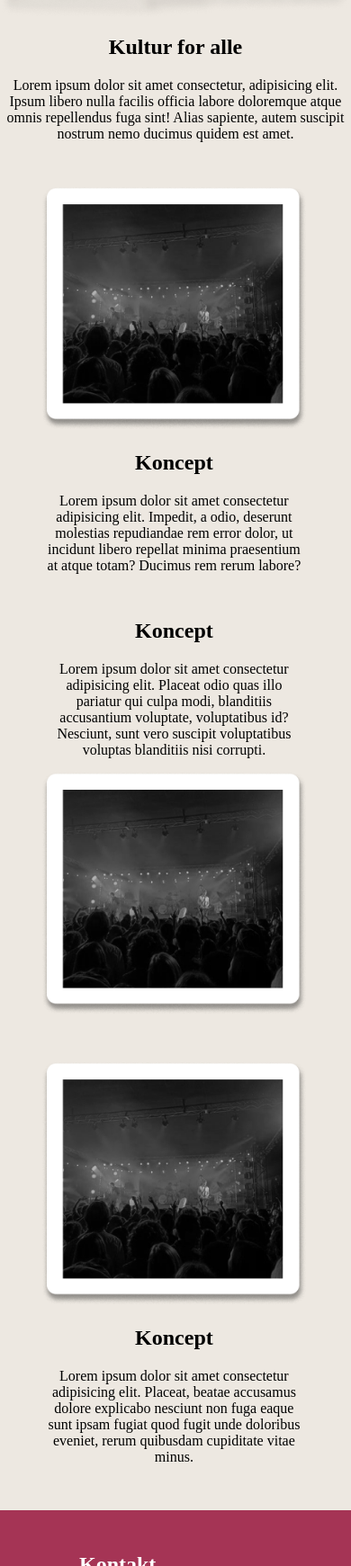
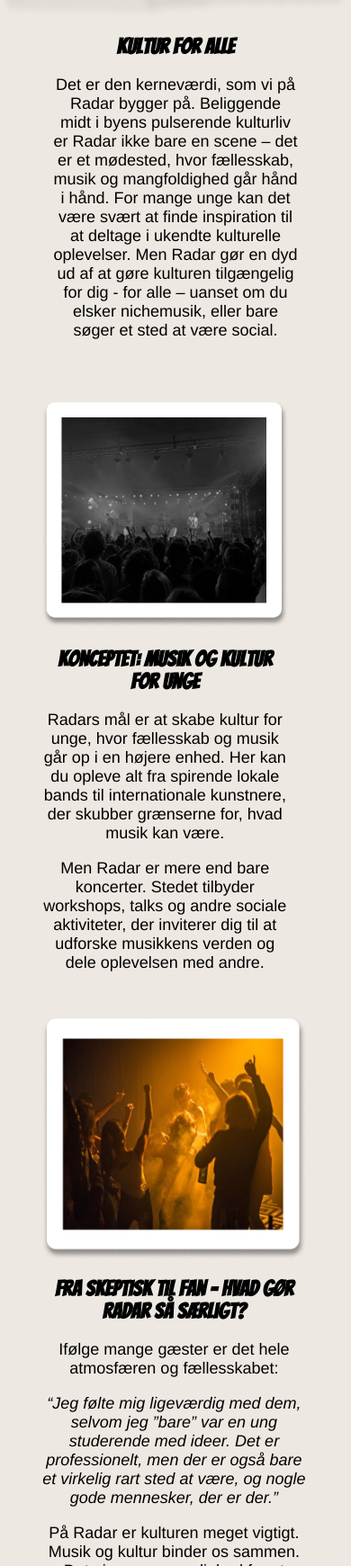
Before and after one commit to majabaekgaard/EksamenRadar, a plain HTML site: page OmRadar.html in a window 390 px wide. Shown: the part 259-2000 px from the top of the page at 90% size. Drawn offline with Linux system fonts and the light colour scheme.

Commit message:
om radar side færdig - mangler seo osv

```diff
--- a/CSS/OmRadar.css
+++ b/CSS/OmRadar.css
@@ -5,6 +5,15 @@
     box-sizing: border-box;
     background-color: #EDE8E1;
 }
+
+.bangers-regular {
+    font-family: "Bangers", system-ui;
+    font-weight: 400;
+    font-style: normal;
+  }
+
+
+
 
 :root{
     --baggrund: #EDE8E1;
@@ -29,6 +38,7 @@
 /* Styling af nav-bar */
 nav {
     display: flex;
+    font-family: "Bangers", system-ui;
     align-items: center;
     justify-content: space-between;
     background-color: #EDE8E1;
@@ -201,25 +211,48 @@
     max-width: 100%;          /* Begræns tekstens bredde */
     font-size: 300%;
     width: 300%;
+    font-family: "Bangers", system-ui;
+
+}
+
+h1,h2,h3{
+    font-family: "Bangers", system-ui;
+}
+
+
+p {
+    font-family: Helvetica, sans-serif;
+    font-size: large;
+}
+/* Tekst + billede indhold*/
+
+
+
+.indhold{
+text-align: center;
+    width: 70%;
+    max-width: 100%;
+    font-size: x-large;
+}
+.intro{
+    display: flex;
+    justify-content: center; /* Centrerer horisontalt */
+    width: 100%; /* Fylder hele bredden */
 
 }
 
 
-/* Tekst + billede indhold*/
-
-
-.intro{
-    text-align: center;
-}
 
 
 .Indhold1{
     display: flex;
     margin: 50px;
+    width: 70%;
 }
 
 .billedekoncept{
     width: 30%;
+    margin-right: 25px;
 }
 
 
@@ -228,22 +261,26 @@
     display: flex;
     margin: 50px;
     max-width: 100%;
+
 }
 
 
 .billedekoncept2{
-    width: 30%;
+    width: 25%;
+    margin-left: 25px;
 
 }
 
 .Indhold3{
     display: flex;
     margin: 50px;
+    width: 70%;
 }
 
 
 .billedekoncept3{
     width: 30%;
+    margin-right: 25px;
 }
 
 
@@ -256,6 +293,7 @@
     color: #333; /* tekstfarve */
     padding: 5px 0;
     font-size: 20px;
+
   }
 
   /* Beholder for at holde indholdet centreret */
@@ -280,6 +318,7 @@
     margin-bottom: 20px;
     font-size: 24px;
     color: #ffffff;
+    font-family: "Bangers", system-ui;
   }
 
     /* styling af tekst i footer - ikke overskrift */
@@ -307,6 +346,8 @@
 
     padding-right: 15px;
   }
+
+
 /* Media query til telefon */
 @media (max-width: 450px) {
     /* navigationsbar */
@@ -347,6 +388,14 @@
 
     }
 
+
+    .indhold{
+        text-align: center;
+            width: 70%;
+            max-width: 100%;
+            font-size: medium;
+        }
+
     .Indhold1{
         display: block;
         margin: 50px;
@@ -361,19 +410,17 @@
 
 
 
-
     .Indhold2{
-        display: block;
         margin: 50px;
         text-align: center;
         margin-left: 12%;
         max-width: 100%;
-
+        flex-direction: column;
+        order: 2 ; /* får billede og tekst til at bytte plads  */
 
     }
 
     .Koncept2{
-        order: 2 ; /* får billede og tekst til at bytte plads (virker pt ikke) */
         max-width: 100%;
 
     }
@@ -383,9 +430,11 @@
         width: 100%;
         height: auto;
         max-width: 100%;
-
+        order: -1; /* Flyt billedet først */
+        margin-left: 0px;
 
     }
+
 
 
     .Indhold3{
--- a/OmRadar.html
+++ b/OmRadar.html
@@ -6,6 +6,11 @@
     <title>Om Radar | Radar </title>
     <link rel="stylesheet" href="CSS/OmRadar.css">
 </head>
+
+<style>
+    @import url('https://fonts.googleapis.com/css2?family=Bangers&family=Bebas+Neue&family=Poppins:wght@100;400&display=swap');
+    </style>
+
 <body>
 
 
@@ -26,7 +31,7 @@
                 <li>
                     <a href="#section1">Om Radar</a>
                     <ul class="dropdown">
-                      <li><a href="#sub1">Histore og Koncept</a></li>
+                      <li><a href="#sub1">Historie og Koncept</a></li>
                       <li><a href="#sub2">Om kunstnerne</a></li>
                       <li><a href="#sub3">Gæsternes oplevelser</a></li>
                     </ul>
@@ -79,8 +84,12 @@
 
 
 <section class="intro">
+    <section class="indhold">
     <h2>Kultur for alle</h2>
-    <p>Lorem ipsum dolor sit amet consectetur, adipisicing elit. Ipsum libero nulla facilis officia labore doloremque atque omnis repellendus fuga sint! Alias sapiente, autem suscipit nostrum nemo ducimus quidem est amet.</p>
+    <p>Det er den kerneværdi, som vi på Radar bygger på. Beliggende midt i byens pulserende kulturliv er Radar ikke bare en scene – det er et mødested, hvor fællesskab, musik og mangfoldighed går hånd i hånd.
+        For mange unge kan det være svært at finde inspiration til at deltage i ukendte kulturelle oplevelser. Men Radar gør en dyd ud af at gøre kulturen tilgængelig for dig - for alle – uanset om du elsker nichemusik, eller bare søger et sted at være social.
+        </p>
+    </section>
 </section>
 
 <section class="Indhold1">
@@ -88,8 +97,8 @@
     <img src="/Images/billedekoncept.png" alt="Billedetilkoncept" class="billedekoncept">
 
     <div class="Koncept1">
-        <h2>Koncept</h2>
-        <p> Lorem ipsum dolor sit amet consectetur adipisicing elit. Impedit, a odio, deserunt molestias repudiandae rem error dolor, ut incidunt libero repellat minima praesentium at atque totam? Ducimus rem rerum labore?</p>
+        <h2>Konceptet: Musik og kultur for unge</h2>
+        <p> Radars mål er at skabe kultur for unge, hvor fællesskab og musik går op i en højere enhed. Her kan du opleve alt fra spirende lokale bands til internationale kunstnere, der skubber grænserne for, hvad musik kan være.</p> <p> Men Radar er mere end bare koncerter. Stedet tilbyder workshops, talks og andre sociale aktiviteter, der inviterer dig til at udforske musikkens verden og dele oplevelsen med andre.</p>
     </div>
 </section>
 
@@ -98,12 +107,18 @@
 
 
     <div class="Koncept2">
-        <h2>Koncept</h2>
-        <p> Lorem ipsum dolor sit amet consectetur adipisicing elit. Placeat odio quas illo pariatur qui culpa modi, blanditiis accusantium voluptate, voluptatibus id? Nesciunt, sunt vero suscipit voluptatibus voluptas blanditiis nisi corrupti.
+        <h2>Fra skeptisk til fan -
+            Hvad gør Radar så særligt?</h2>
+        <p> Ifølge mange gæster er det hele atmosfæren og fællesskabet:</p> <p> <i>“Jeg følte mig ligeværdig med dem, selvom jeg  ”bare” var en ung studerende med ideer. Det er professionelt, men der er også bare et virkelig rart sted at være, og nogle gode mennesker, der er der.”</i></p>
+
+            <p>På Radar er kulturen meget vigtigt. Musik og kultur binder os sammen. Det giver os en mulighed for at træde ud af vores daglige rutiner, udforske nye verdener og blive en del af noget større. </p>
+
+            <p>Vi gør det lettere at tage springet - er på siden kan du nemlig læse om alt fra kunstnernes baggrund, høre deres historier og finde inspiration til din næste koncert eller arrangement  - og måske endda lokke vennerne med.
+
         </p>
     </div>
 
-    <img src="/Images/billedekoncept.png" alt="Billedetilkoncept" class="billedekoncept2">
+    <img src="/Images/koncept2.png" alt="Billedetilkoncept" class="billedekoncept2">
 
 
 </section>
@@ -111,11 +126,13 @@
 
 <section class="Indhold3">
 
-    <img src="/Images/billedekoncept.png" alt="Billedetilkoncept" class="billedekoncept3">
+    <img src="/Images/koncept3.png" alt="Billedetilkoncept" class="billedekoncept3">
 
     <div class="Koncept3">
-        <h2>Koncept</h2>
-        <p>Lorem ipsum dolor sit amet consectetur adipisicing elit. Placeat, beatae accusamus dolore explicabo nesciunt non fuga eaque sunt ipsam fugiat quod fugit unde doloribus eveniet, rerum quibusdam cupiditate vitae minus.</p>
+        <h2>Oplev fællesskabet på Radar</h2>
+        <p>
+            Radar er ikke kun for dem, der allerede elsker musikken. Det er for alle, der tør tage et skridt ind i en verden af fællesskab, inspiration og nye oplevelser. Så næste gang du søger kultur for alle eller undrer dig over, hvorfor kultur er vigtigt, er Radar stedet, der giver dig svar.
+        </p><p>Kom og vær en del af noget større. Tjek vores side, bliv inspireret og tag del i fællesskabet - hvad enten om det er som frivillig, artist eller publikum!</p> <p>Du kan læse mere om at blive frivillig <a href="#">her</a></p>
     </div>
 </section>
 
```
Also changed, not shown: Images/koncept2.png (added), Images/koncept3.png (added).
